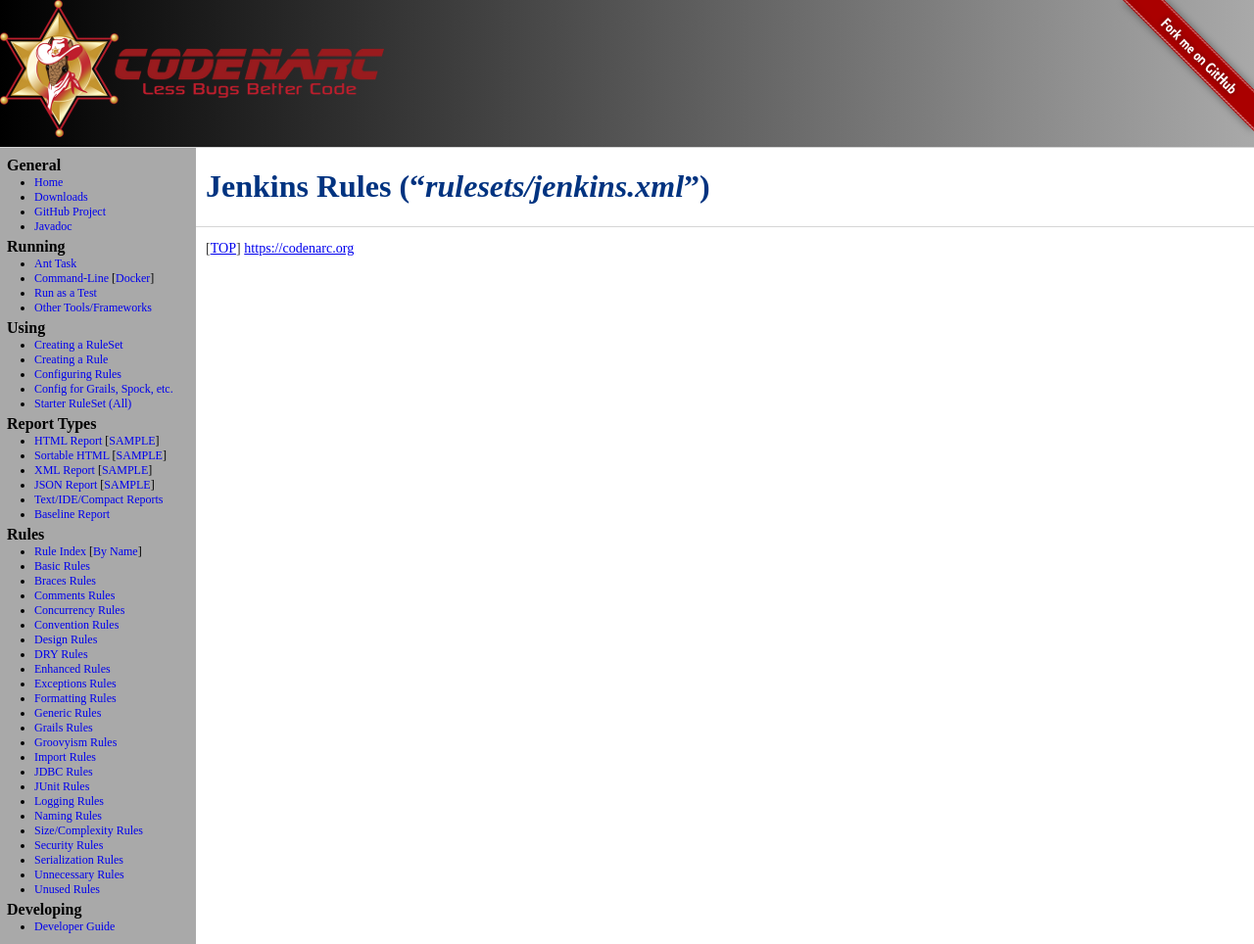
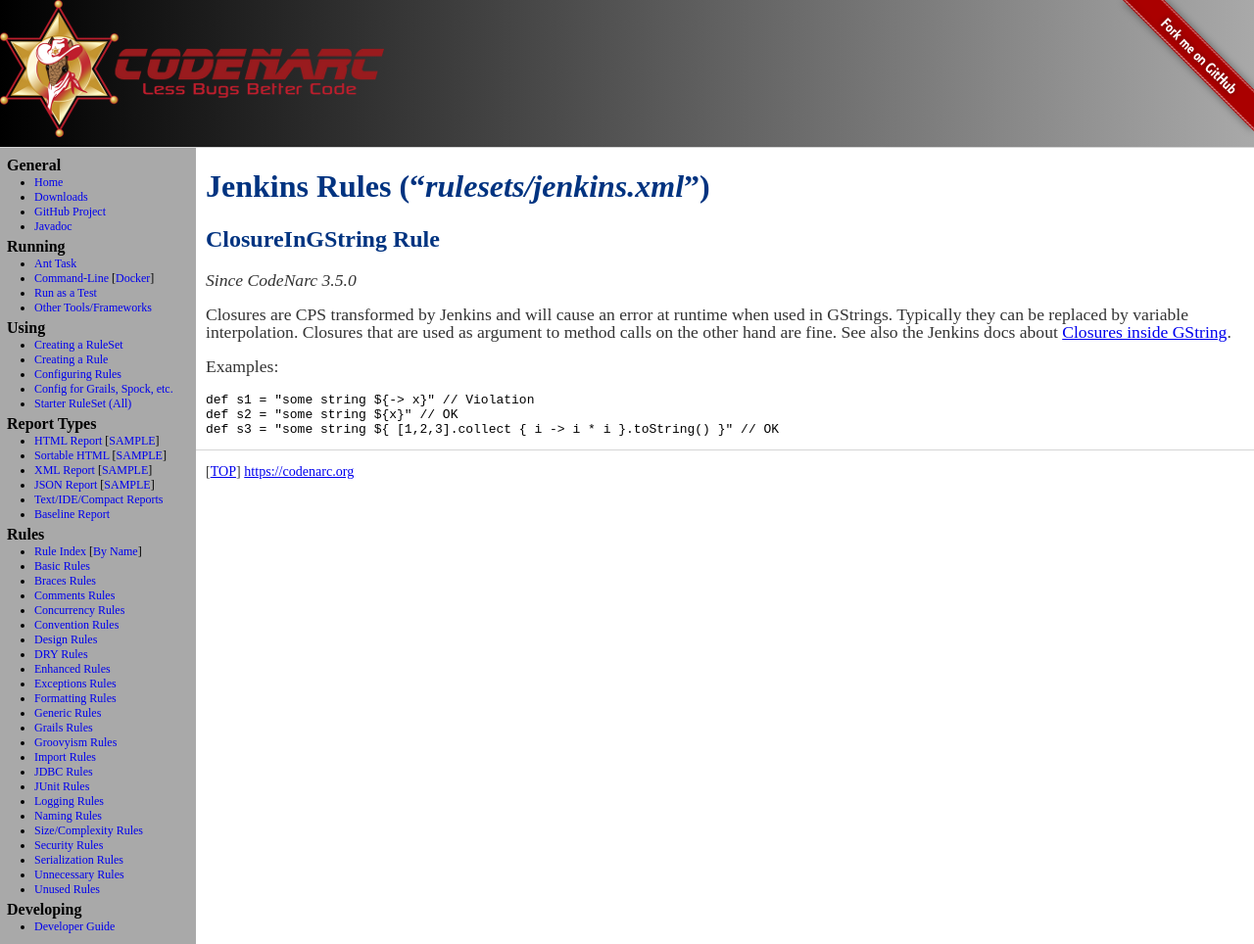
Before and after one commit to CodeNarc/CodeNarc, a Jekyll site: the page built from codenarc-rules-jenkins.md, in a window 1280 px wide. Shown: the whole page at 98% size. Built offline with Jekyll 4.4.1, drawn with Linux system fonts in a browser that asks for light colours.

Commit message:
add ClosureInGStringRule
on-behalf-of: @e-solutions-GmbH <info@esolutions.de>

````diff
--- a/codenarc-rules-jenkins.md
+++ b/codenarc-rules-jenkins.md
@@ -4,3 +4,20 @@ title: CodeNarc - Jenkins Rules
 ---
 
 # Jenkins Rules  ("*rulesets/jenkins.xml*")
+
+## ClosureInGString Rule
+
+*Since CodeNarc 3.5.0*
+
+Closures are CPS transformed by Jenkins and will cause an error at runtime when used in GStrings.
+Typically they can be replaced by variable interpolation.
+Closures that are used as argument to method calls on the other hand are fine.
+See also the Jenkins docs about [Closures inside GString](https://www.jenkins.io/doc/book/pipeline/cps-method-mismatches/#PipelineCPSmethodmismatches-ClosuresinsideGString).
+
+Examples:
+
+```
+def s1 = "some string ${-> x}" // Violation
+def s2 = "some string ${x}" // OK
+def s3 = "some string ${ [1,2,3].collect { i -> i * i }.toString() }" // OK
+```
````
